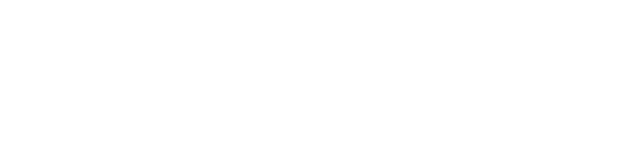
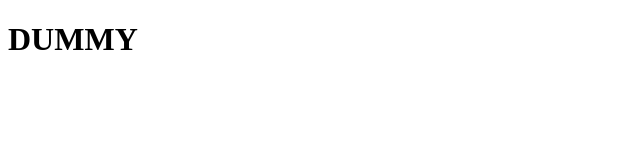
Before and after one commit to syrrelCabiling/dummy, a plain HTML site: page index.html in a window 1280 px wide. Shown: the whole page, without its empty margins (0-640 px from the left). Drawn offline with Linux system fonts and the light colour scheme.

Commit message:
added h1

```diff
--- a/index.html
+++ b/index.html
@@ -6,6 +6,6 @@
     <title>Document</title>
 </head>
 <body>
-
+    <h1>DUMMY</h1>
 </body>
 </html>
```
